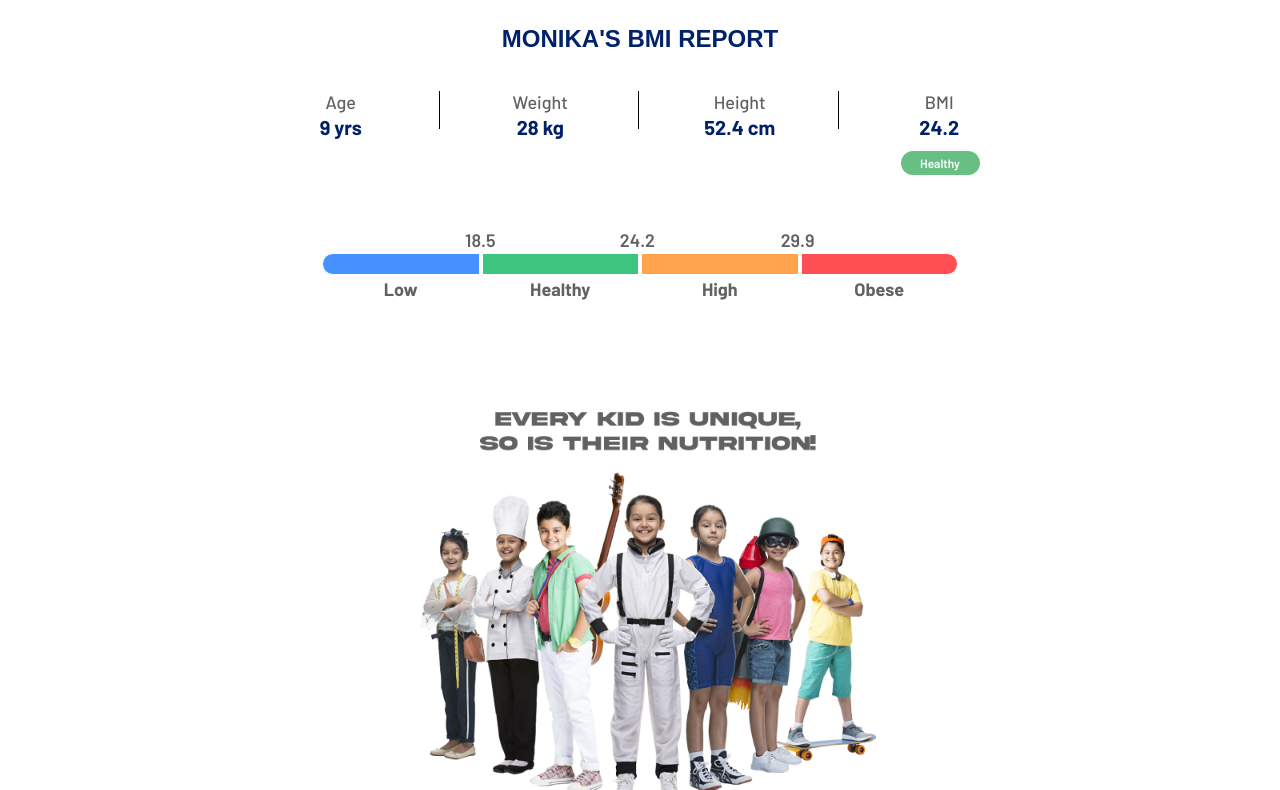
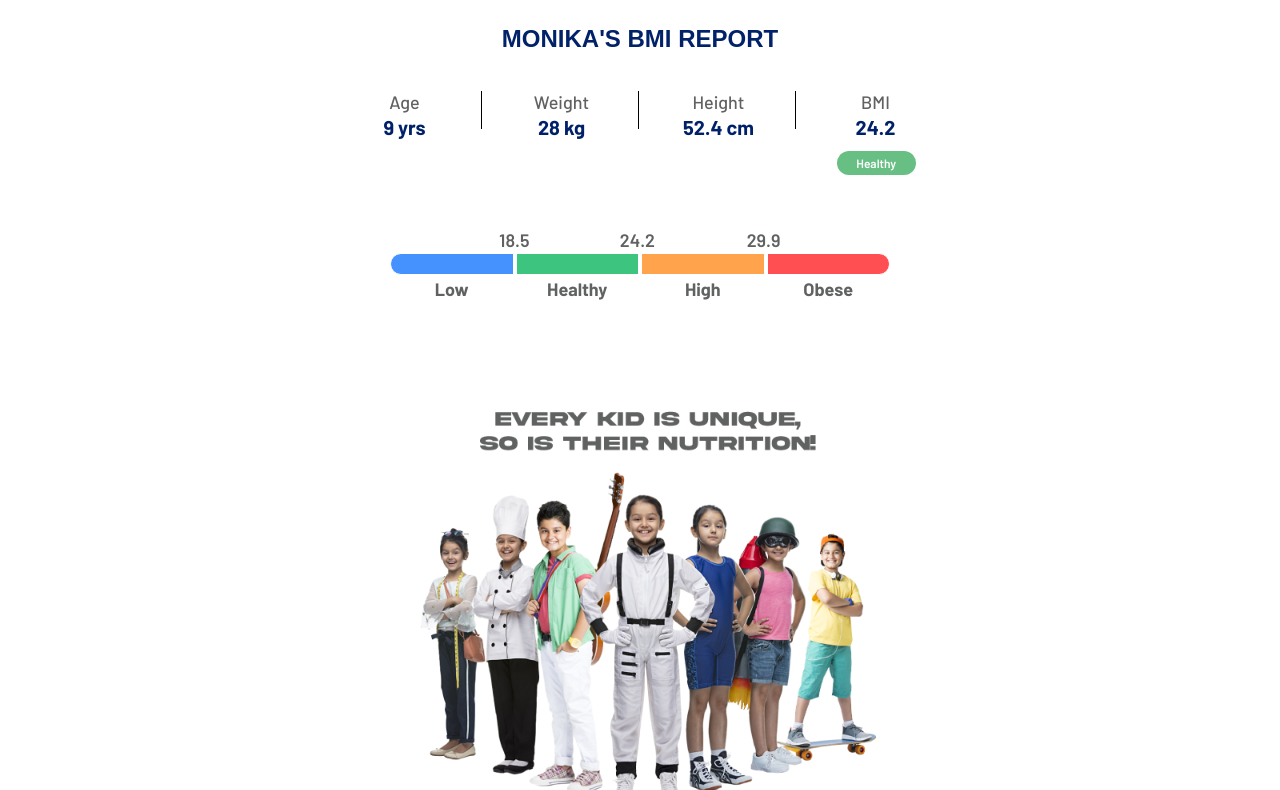
Before and after one commit to siddeshKalangutkar/GritzoReport, a plain HTML site: page index.html in a window 1280 px wide. Shown: the part 99-889 px from the top of the page. Drawn offline with Linux system fonts and the light colour scheme; a web font is replaced by a local one.

Commit message:
Update index.html

```diff
--- a/index.html
+++ b/index.html
@@ -20,7 +20,7 @@
         page-break-after: always;
     }
     .container{
-        max-width: 800px;
+        max-width: 630px;
         margin: auto;
         padding: 0 20px;
     }
```
